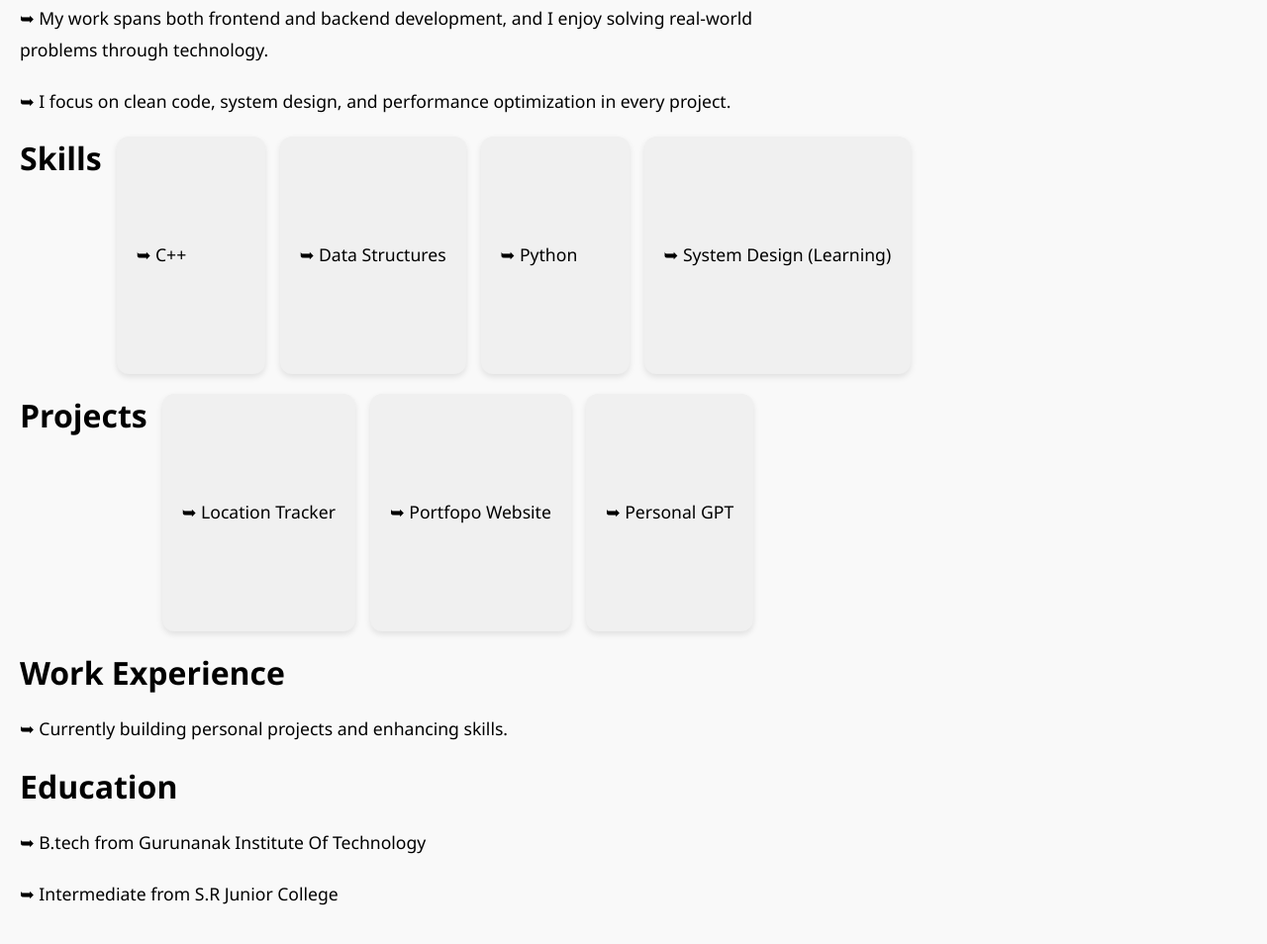
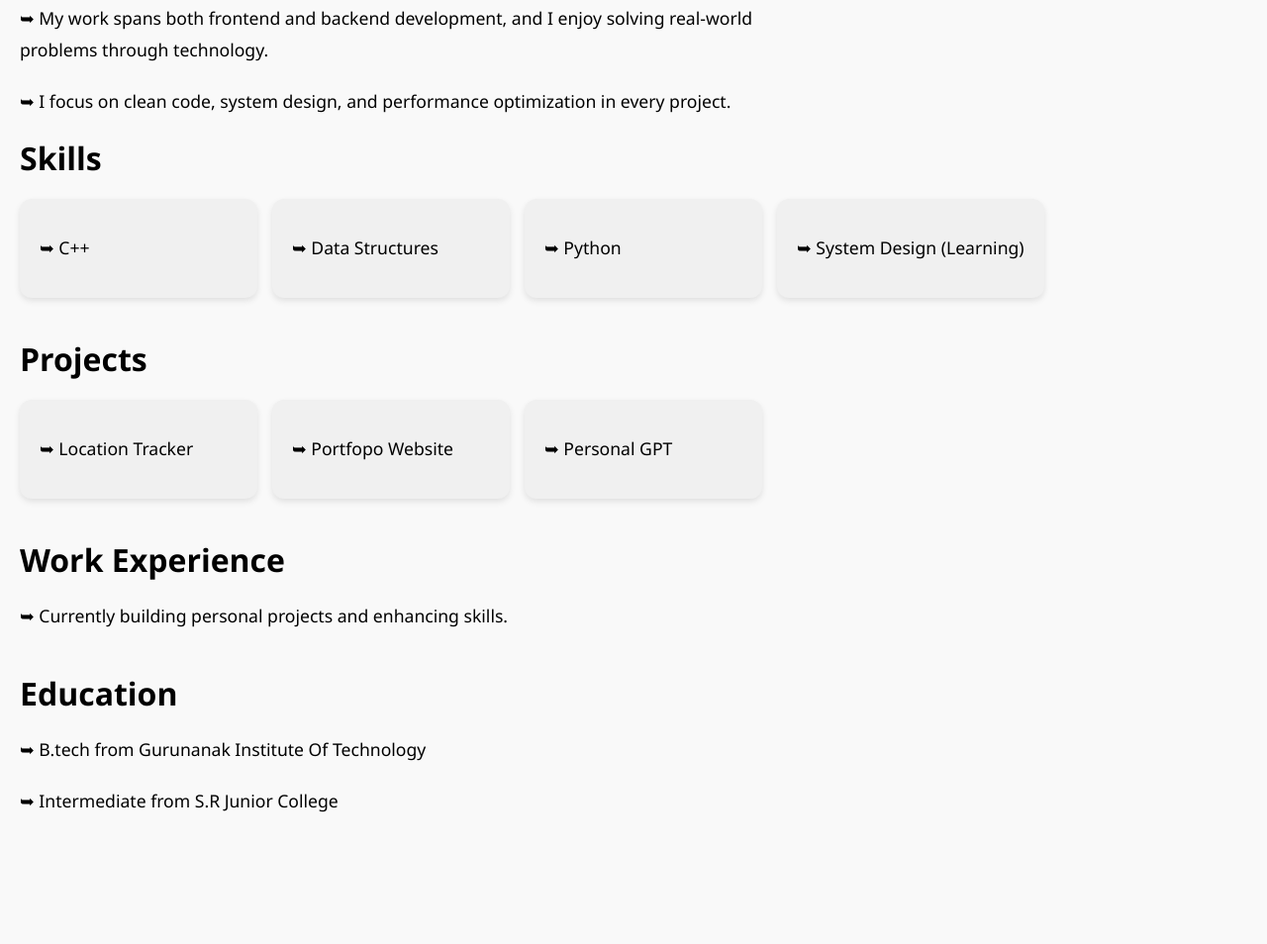
Before and after one commit to Abhi-1-byte/My_Portfolio, a plain HTML site: page portfolio.html in a window 1280 px wide. Shown: the part 1106-2060 px from the top of the page at 99% size. Drawn offline with Linux system fonts and the light colour scheme.

Commit message:
Update portfolio.html

```diff
--- a/portfolio.html
+++ b/portfolio.html
@@ -134,17 +134,29 @@
       margin-bottom: 20px;
     }
     /* New styles for skills and projects boxes */
-     /* Horizontal box layout */
-    #skills, #projects {
+     .main-content p {
+      max-width: 800px;
+      line-height: 1.8;
+      font-size: 1.1rem;
+      margin-bottom: 20px;
+    }
+
+    /* Section styling */
+    .main-content section {
+      margin-bottom: 40px;
+    }
+
+    /* Horizontal box layout */
+    .skills-container, .projects-container {
       display: flex;
       flex-wrap: wrap;
       gap: 15px;
-      margin: 20px 0;
+      margin-top: 15px;
     }
 
     #skills p, #projects p {
-      min-width: 150px;  /* About 2.5 inches wide */
-      height: 240px;
+      min-width: 240px;
+      height: 100px;
       background-color: #f0f0f0;
       padding: 15px 20px;
       border-radius: 12px;
@@ -181,7 +193,7 @@
     }
 
     @media (max-width: 480px) {
-      #skills, #projects {
+      .skills-container, .projects-container {
         gap: 10px;
       }
       #skills p, #projects p {
@@ -377,6 +389,7 @@
 
    <section id="skills">
     <h2>Skills</h2>
+     <div class="skills-container">
       <p>➥ C++</p>
       <p>➥ Data Structures</p>
       <p>➥ Python</p>
@@ -385,6 +398,7 @@
 
   <section id="projects">
     <h2>Projects</h2>
+    <div class="projects-container">
       <p>➥ Location Tracker</p>
       <p>➥ Portfopo Website</p>
       <p>➥ Personal GPT</p>
```
